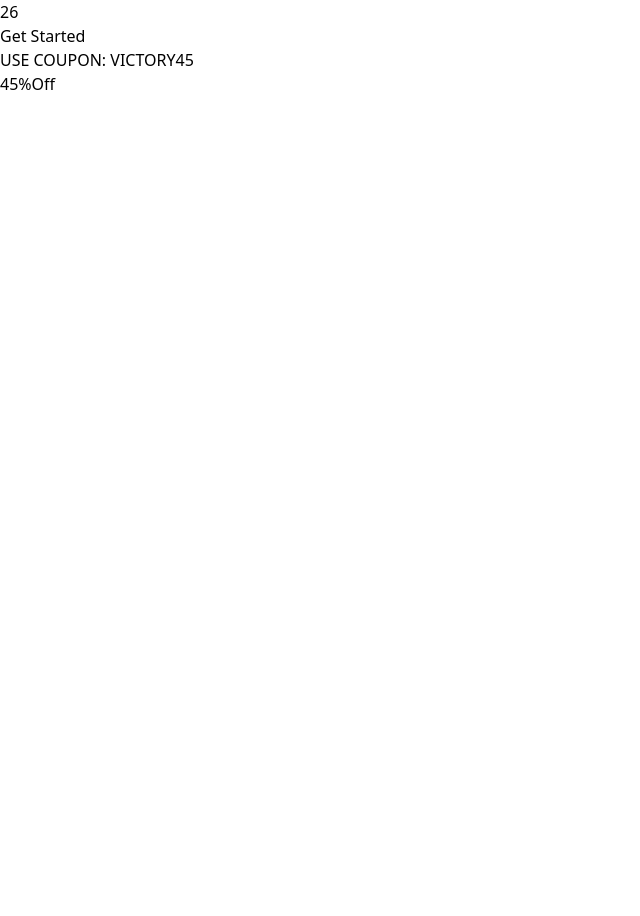
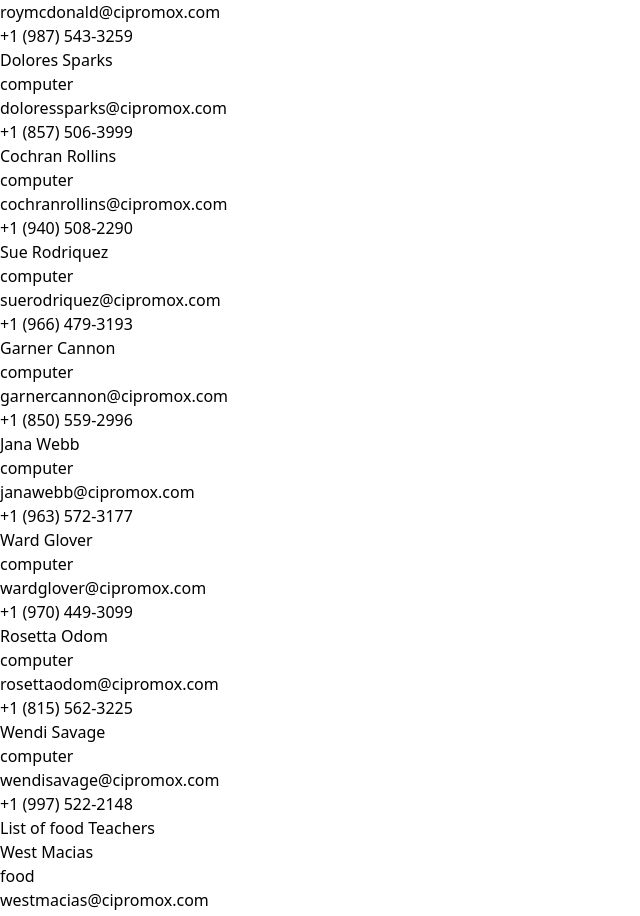
Before and after one commit to Coder-Mujahid/react-practice, a React (Vite) app: page / in a window 1280 px wide. Shown: the part 168-1084 px from the top of the page, without its empty margins (0-640 px from the left). Before the commit the page ends 800 px from the top, so only its background shows below. Built offline with nearby package versions, Linux system fonts and the light colour scheme.

Commit message:
filter data with specify name

```diff
--- /dev/null
+++ b/public/Data.json
@@ -0,0 +1,162 @@
+[
+  {
+    "_id": "6580844f0e8eaa4b66b56f60",
+    "picture": "http://placehold.it/32x32",
+    "name": "Osborne Jensen",
+    "technology": "computer",
+    "email": "osbornejensen@cipromox.com",
+    "phone": "+1 (956) 468-3163"
+  },
+  {
+    "_id": "6580844ff81e00c083e603e8",
+    "picture": "http://placehold.it/32x32",
+    "name": "Roy Mcdonald",
+    "technology": "computer",
+    "email": "roymcdonald@cipromox.com",
+    "phone": "+1 (987) 543-3259"
+  },
+  {
+    "_id": "6580844f34d77b0223528fc2",
+    "picture": "http://placehold.it/32x32",
+    "name": "Dolores Sparks",
+    "technology": "computer",
+    "email": "doloressparks@cipromox.com",
+    "phone": "+1 (857) 506-3999"
+  },
+  {
+    "_id": "6580844f3a7c58a787b9b59d",
+    "picture": "http://placehold.it/32x32",
+    "name": "Cochran Rollins",
+    "technology": "computer",
+    "email": "cochranrollins@cipromox.com",
+    "phone": "+1 (940) 508-2290"
+  },
+  {
+    "_id": "6580844f301418531dce171a",
+    "picture": "http://placehold.it/32x32",
+    "name": "Sue Rodriquez",
+    "technology": "computer",
+    "email": "suerodriquez@cipromox.com",
+    "phone": "+1 (966) 479-3193"
+  },
+  {
+    "_id": "6580844f6d0960b7ea39c5b0",
+    "picture": "http://placehold.it/32x32",
+    "name": "Garner Cannon",
+    "technology": "computer",
+    "email": "garnercannon@cipromox.com",
+    "phone": "+1 (850) 559-2996"
+  },
+  {
+    "_id": "6580844fa86a7bc49307bdeb",
+    "picture": "http://placehold.it/32x32",
+    "name": "Jana Webb",
+    "technology": "computer",
+    "email": "janawebb@cipromox.com",
+    "phone": "+1 (963) 572-3177"
+  },
+  {
+    "_id": "6580844f2c090f01fe897d85",
+    "picture": "http://placehold.it/32x32",
+    "name": "Ward Glover",
+    "technology": "computer",
+    "email": "wardglover@cipromox.com",
+    "phone": "+1 (970) 449-3099"
+  },
+  {
+    "_id": "6580844fb06f0ff8565b41ae",
+    "picture": "http://placehold.it/32x32",
+    "name": "Rosetta Odom",
+    "technology": "computer",
+    "email": "rosettaodom@cipromox.com",
+    "phone": "+1 (815) 562-3225"
+  },
+  {
+    "_id": "6580844f614eb5680b21964c",
+    "picture": "http://placehold.it/32x32",
+    "name": "Wendi Savage",
+    "technology": "computer",
+    "email": "wendisavage@cipromox.com",
+    "phone": "+1 (997) 522-2148"
+  },
+  {
+    "_id": "658085625bb72fb4f63579d4",
+    "picture": "http://placehold.it/32x32",
+    "name": "West Macias",
+    "technology": "food",
+    "email": "westmacias@cipromox.com",
+    "phone": "+1 (958) 425-2112"
+  },
+  {
+    "_id": "65808562ff53db41da66c3ce",
+    "picture": "http://placehold.it/32x32",
+    "name": "Stevens Hernandez",
+    "technology": "food",
+    "email": "stevenshernandez@cipromox.com",
+    "phone": "+1 (939) 581-3974"
+  },
+  {
+    "_id": "65808562a146697a478c9793",
+    "picture": "http://placehold.it/32x32",
+    "name": "Sasha May",
+    "technology": "food",
+    "email": "sashamay@cipromox.com",
+    "phone": "+1 (962) 518-2599"
+  },
+  {
+    "_id": "65808562a24fcfd44f39b2ae",
+    "picture": "http://placehold.it/32x32",
+    "name": "Reba Lancaster",
+    "technology": "food",
+    "email": "rebalancaster@cipromox.com",
+    "phone": "+1 (950) 410-3352"
+  },
+  {
+    "_id": "6580856255716a0a9062dc8a",
+    "picture": "http://placehold.it/32x32",
+    "name": "Hallie Dale",
+    "technology": "food",
+    "email": "halliedale@cipromox.com",
+    "phone": "+1 (814) 549-3373"
+  },
+  {
+    "_id": "65808562e2c1e876ec85c70c",
+    "picture": "http://placehold.it/32x32",
+    "name": "Gracie Conway",
+    "technology": "food",
+    "email": "gracieconway@cipromox.com",
+    "phone": "+1 (984) 471-2920"
+  },
+  {
+    "_id": "65808562d4453d6993beca5c",
+    "picture": "http://placehold.it/32x32",
+    "name": "Mayra Coleman",
+    "technology": "food",
+    "email": "mayracoleman@cipromox.com",
+    "phone": "+1 (934) 467-2926"
+  },
+  {
+    "_id": "65808562e2590886bb3c7c22",
+    "picture": "http://placehold.it/32x32",
+    "name": "Santos Fisher",
+    "technology": "food",
+    "email": "santosfisher@cipromox.com",
+    "phone": "+1 (830) 432-2857"
+  },
+  {
+    "_id": "65808562eedb805d47549605",
+    "picture": "http://placehold.it/32x32",
+    "name": "Stuart Williamson",
+    "technology": "food",
+    "email": "stuartwilliamson@cipromox.com",
+    "phone": "+1 (999) 461-3335"
+  },
+  {
+    "_id": "65808562b79f2a1d19934ea2",
+    "picture": "http://placehold.it/32x32",
+    "name": "Giles Lester",
+    "technology": "food",
+    "email": "gileslester@cipromox.com",
+    "phone": "+1 (838) 483-3666"
+  }
+]
--- a/src/App.jsx
+++ b/src/App.jsx
@@ -10,6 +10,7 @@ import Useeffect from './Useeffect';
 import Restcountryapi from './Restcountry/Restcountryapi';
 import DropdownButton from './DropdownButton';
 import Abc from './Abc';
+import LoadDataByCategory from './LoadDataByCategory';
 
 function App() {
   const h2 ='md:text-5xl text-2xl font-bold text-center py-5 uppercase text-slate-700';
@@ -63,7 +64,10 @@ function App() {
 
 
 
-      <Abc></Abc>
+      {/* <Abc></Abc> */}
+
+
+      <LoadDataByCategory></LoadDataByCategory>
 
     </>
   )
--- /dev/null
+++ b/src/LoadDataByCategory.jsx
@@ -0,0 +1,74 @@
+import { useState, useEffect } from "react";
+
+const LoadDataByCategory = () => {
+  const [teachers, setTeachers] = useState([]);
+  const [technology, setTechnology] = useState([]);
+  const [Ftechnology, setFTechnology] = useState([]);
+
+  useEffect(() => {
+    // Fetch the teacher data from the public folder
+    const fetchData = async () => {
+      try {
+        const response = await fetch("../public/Data.json");
+        const data = await response.json();
+        setTeachers(data);
+      } catch (error) {
+        console.error("Error fetching teacher data:", error);
+      }
+    };
+
+    fetchData();
+  }, []);
+
+  useEffect(() => {
+    // Filter teachers in the 'computer' category
+    const computerTeachers = teachers.filter(
+      (teacher) => teacher.technology === "computer"
+    );
+    setTechnology(computerTeachers);
+  }, [teachers]);
+
+  useEffect(() => {
+    // Filter teachers in the 'computer' category
+    const fooodTeachers = teachers.filter(
+      (teacher) => teacher.technology === "food"
+    );
+    setFTechnology(fooodTeachers);
+  }, [teachers]);
+
+
+  return (
+    <div>
+      <h2>List of Computer Teachers</h2>
+
+      <ul className=" grid grid-cols-4 gap-4 mb-10">
+        {technology.map((teacher) => (
+          <>
+            <div className=" flex flex-col items-center bg-slate-200 rounded-lg p-3 shadow-inner text-lg font-semibold ">
+            <li key={teacher.id}>{teacher.name}</li>
+            <li key={teacher.id}>{teacher.technology}</li>
+            <li key={teacher.id}>{teacher.email}</li>
+            <li key={teacher.id}>{teacher.phone}</li>
+            </div>
+          </>
+        ))}
+      </ul>
+      <h2>List of food Teachers</h2>
+
+      <ul className=" grid grid-cols-4 gap-4">
+        {Ftechnology.map((teacher) => (
+          <>
+            <div className=" flex flex-col items-center bg-slate-200 rounded-lg p-3 shadow-inner text-lg font-semibold ">
+            <li key={teacher.id}>{teacher.name}</li>
+            <li key={teacher.id}>{teacher.technology}</li>
+            <li key={teacher.id}>{teacher.email}</li>
+            <li key={teacher.id}>{teacher.phone}</li>
+            </div>
+          </>
+        ))}
+      </ul>
+    </div>
+  );
+};
+
+export default LoadDataByCategory;
```
